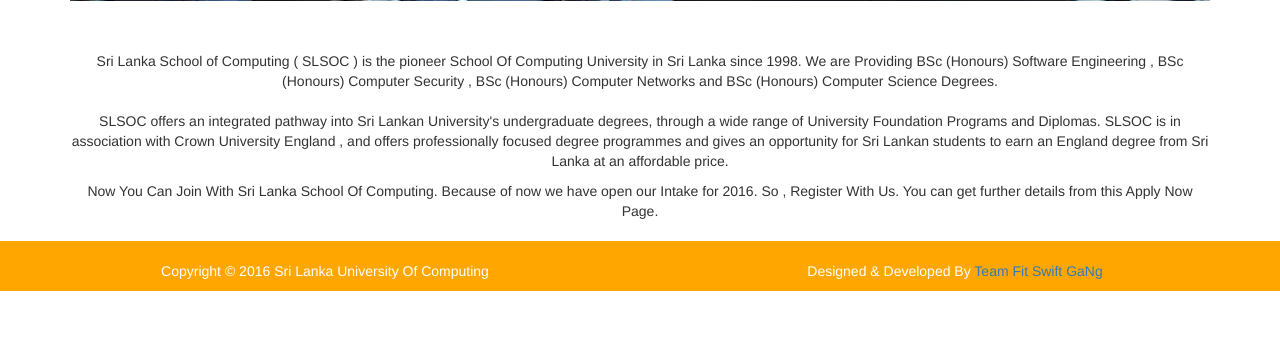
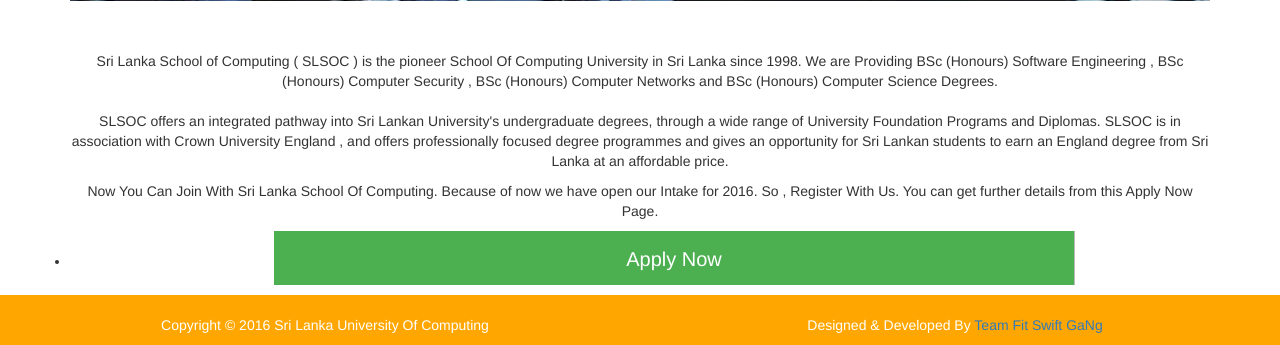
Before and after one commit to Kistlak/University_Web_Site, a PHP site: page / in a window 1280 px wide. Shown: the part 634-979 px from the top of the page. Before the commit the page ends 925 px from the top, so only its background shows below. Run offline with PHP 8.4, Linux system fonts and the light colour scheme; some libraries are stand-ins or nearby versions.

Commit message:
Updated Index.php

```diff
--- a/index.php
+++ b/index.php
@@ -40,6 +40,35 @@
 	height:300px;
 }
 
+.about{
+	margin-left:50px;
+	margin-right:50px;
+	font-family: Times New Roman;
+	line-height: 180%;
+	font-size:135%;
+	text-align: left;
+	color:#353c47;
+}
+
+.btnhome {
+    background-color: #4CAF50;
+    border: none;
+    color: white;
+    height:54px;
+    text-align: center;
+    text-decoration: none;
+    display: inline-block;
+    font-size: 20px;
+    cursor: pointer;
+	margin-left:200px;
+	width:800px;
+}
+
+.btnhome:hover{
+    background-color: #002147;
+	color:white;
+}
+
 </style>
 
 <?php
@@ -76,8 +105,6 @@
 </p>
             </div>
 
-
-
 <div class="col-md-12 col-sm-6 hero-feature">
 
                         <p>
@@ -85,6 +112,9 @@
 You can get further details from this Apply Now Page.
                         </p>
             </div>
+
+<li><a href="apply.php" class="btnhome" target="_blank">Apply Now</a></li>
+
 
         </div> <!-- End Of The Row Class -->
 
```
